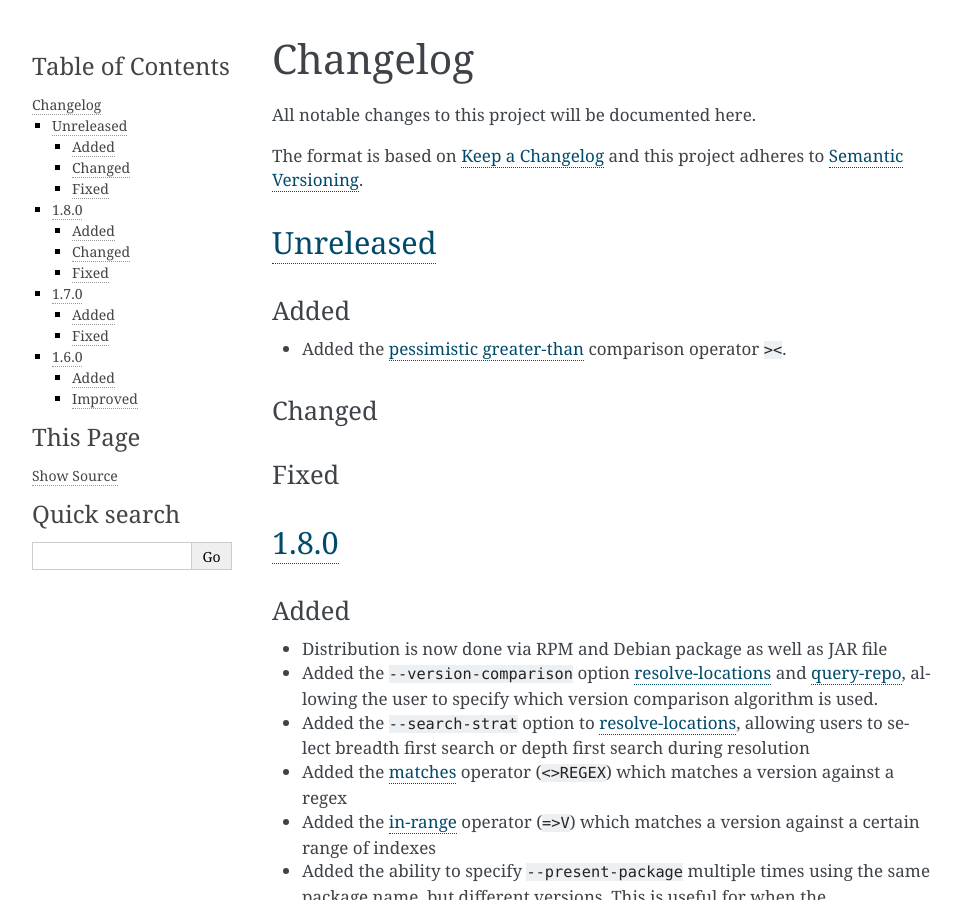
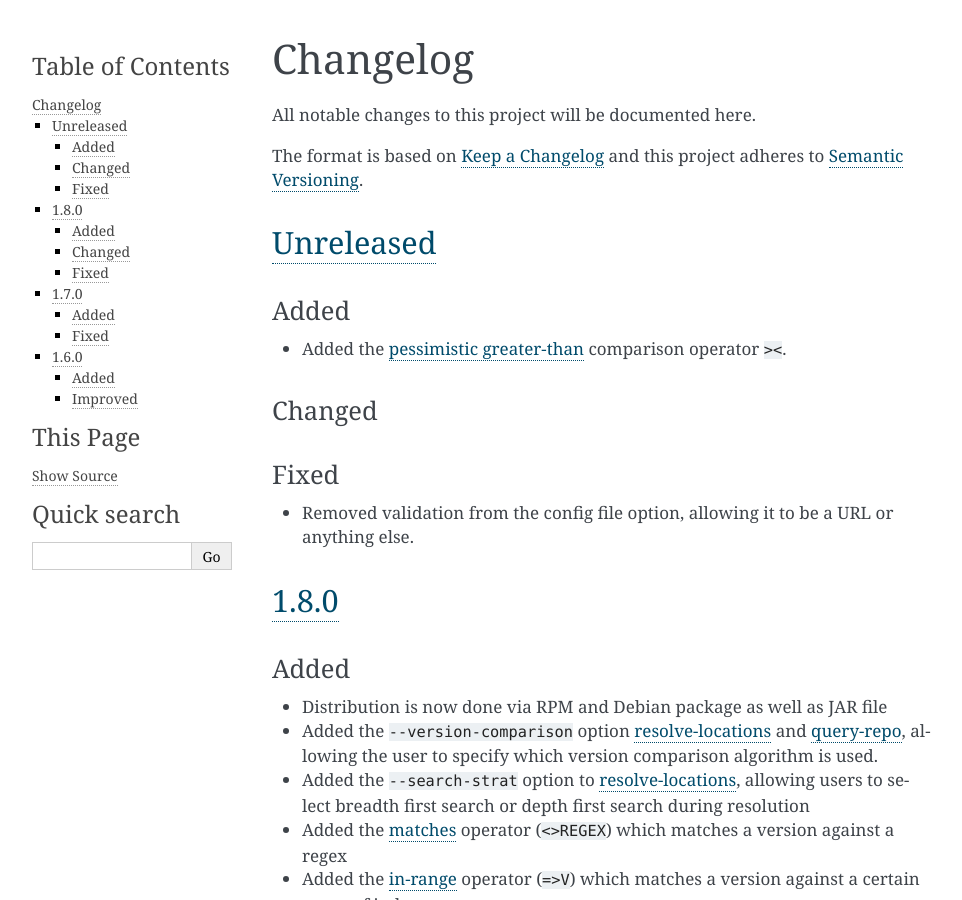
Before and after one commit to djhaskin987/degasolv, a Sphinx documentation site: the page built from docs/changelog.rst, in a window 1280 px wide and 900 px high. Shown: the whole window, without its empty margins (148-1110 px from the left). Built offline with Sphinx 7.4.7, drawn with Linux system fonts in a browser that asks for light colours.

Commit message:
Fix config file option

```diff
--- a/docs/changelog.rst
+++ b/docs/changelog.rst
@@ -21,6 +21,8 @@ Changed
 
 Fixed
 +++++
+- Removed validation from the config file option, allowing it to be a URL or
+  anything else.
 
 `1.8.0`_
 --------
```
Also changed, not shown: 1 other file.
